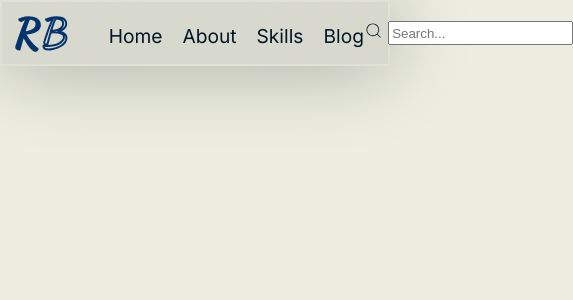
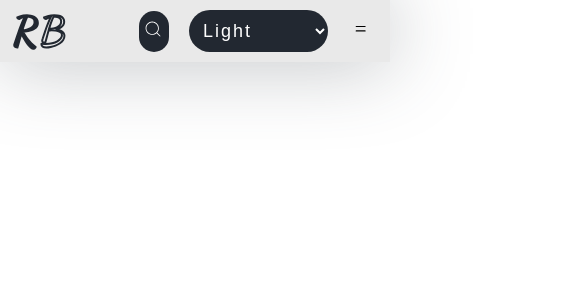
Before and after one commit to riteshbarman02/blog-app, a React (Create React App) app: page / in a window 390 px wide. Shown: the top 300 px of the page, 573 px wide, since content can reach past the window. Built offline with nearby package versions, Linux system fonts and the light colour scheme.

Commit message:
add theme selection and responsive menu toggle to Navbar, refactor styles with CSS variables

```diff
--- a/src/components/navbar/Navbar.jsx
+++ b/src/components/navbar/Navbar.jsx
@@ -1,17 +1,40 @@
-import React from "react";
+import React, { useState } from "react";
 import "./navbar.scss";
 import { CiSearch } from "react-icons/ci";
+import { HiOutlineMenuAlt4 } from "react-icons/hi";
+import { RxCross1 } from "react-icons/rx";
+
+
+const themes = [
+  "light",
+  "dark",
+  "ocean",
+  "sunset",
+];
 
 const Navbar = () => {
+  const [theme, setTheme] = useState("default");
+  const [isMenuOpen, setIsMenuOpen] = useState(false); // State for toggling the menu
+
+  const handleThemeChange = (event) => {
+    const selectedTheme = event.target.value;
+    setTheme(selectedTheme);
+    document.documentElement.setAttribute("data-theme", selectedTheme);
+  };
+
+  const toggleMenu = () => {
+    setIsMenuOpen(!isMenuOpen);
+  };
+
   return (
     <div className="navbar">
       <div className="content">
         <div className="left-navigator">
-          <div class="logo">
-            <span class="letter r">R</span>
-            <span class="letter b">B</span>
+          <div className="logo">
+            <span className="letter r">R</span>
+            <span className="letter b">B</span>
           </div>
-          <div className="menu">
+          <div className={`menu ${isMenuOpen ? "active" : ""}`}>
             <ul>
               <li>Home</li>
               <li>About</li>
@@ -22,9 +45,24 @@ const Navbar = () => {
         </div>
         <div className="right-navigator">
           <div className="searchbar">
-            <label htmlFor="search"><CiSearch /></label>
-            <input type="text" placeholder="Search..." />
+            <button className="btn-search">
+              <CiSearch />
+            </button>
+            <input type="text" placeholder="Search..." className="input-search" />
           </div>
+          <div className="theme-selector">
+            <select value={theme} onChange={handleThemeChange}>
+              {themes.map((themeOption) => (
+                <option key={themeOption} value={themeOption}>
+                  {themeOption.charAt(0).toUpperCase() + themeOption.slice(1)}
+                </option>
+              ))}
+            </select>
+          </div>
+          <button className="hamburger" onClick={toggleMenu}>
+          {isMenuOpen ? <RxCross1 /> : <HiOutlineMenuAlt4 />
+          }
+          </button>
         </div>
       </div>
     </div>
--- a/src/components/navbar/navbar.scss
+++ b/src/components/navbar/navbar.scss
@@ -8,11 +8,14 @@
   padding: 6px 12px;
   background: rgba(39, 39, 39, 0.1);
   backdrop-filter: blur(60px);
-  color: $color-quaternary;
+  color: var(--color-quaternary);
   font-size: 1.2rem;
   -webkit-backdrop-filter: blur(60px);
-  border: 2px solid rgba(255, 255, 255, 0.2);
-  box-shadow: 0 0 80px rgba(0, 0, 0, 0.3);
+
+  box-shadow: 0 0 80px var(--color-tertiary-transparent);
+  /* decrease the box shadow opacity
+   */
+  transition: all 0.5s ease;
 
   .content {
     max-width: 1280px;
@@ -40,7 +43,7 @@
           bottom: -4px; /* Position the underline just below the logo */
           left: 0;
           height: 2px; /* Thickness of the underline */
-          background-color: $color-tertiary; /* Underline color */
+          background-color: var(--color-tertiary); /* Underline color */
           transition: width 0.3s ease; /* Smooth animation for underline */
         }
 
@@ -57,14 +60,14 @@
 
         .letter.r {
 
-          -webkit-text-stroke: 2px $color-tertiary; /* Add an outline matching the fill color */
-          -webkit-text-fill-color: $color-tertiary; /* Blue fill for the letter */
+          -webkit-text-stroke: 2px var(--color-tertiary); /* Add an outline matching the fill color */
+          -webkit-text-fill-color: var(--color-tertiary); /* Blue fill for the letter */
 
         }
 
         .letter.b {
           color: transparent;
-          -webkit-text-stroke: 2px $color-tertiary; /* White outline for the letter */
+          -webkit-text-stroke: 2px var(--color-tertiary); /* White outline for the letter */
           -webkit-text-fill-color: transparent; /* Transparent fill */
 
         }
@@ -75,13 +78,13 @@
 
           .letter.r{
               color: transparent;
-              -webkit-text-stroke: 2px $color-tertiary; /* White outline for the letter */
+              -webkit-text-stroke: 2px var(--color-secondary); /* White outline for the letter */
               -webkit-text-fill-color: transparent; /* Transparent fill */
           }
           .letter.b{
-              color: blue;
-              -webkit-text-stroke: 2px $color-tertiary; /* Add an outline matching the fill color */
-              -webkit-text-fill-color: $color-tertiary; /* Blue fill for the letter */
+
+              -webkit-text-stroke: 2px var(--color-secondary); /* Add an outline matching the fill color */
+              -webkit-text-fill-color: var(--color-tertiary); /* Blue fill for the letter */
           }
         }
       }
@@ -96,9 +99,9 @@
 
               li{
                   position: relative;
-                  color: $color-quaternary;
+                  color:var(--color-tertiary);
                   &:hover{
-                      color: $color-secondary;
+                      color: var(--color-secondary);
                       cursor: pointer;
                   }
                   &::after {
@@ -108,7 +111,7 @@
                       bottom: -4px; /* Position the underline just below the logo */
                       left: 0;
                       height: 2px; /* Thickness of the underline */
-                      background-color: $color-secondary; /* Underline color */
+                      background-color: var(--color-secondary); /* Underline color */
                       transition: width 0.3s ease; /* Smooth animation for underline */
                     }
 
@@ -119,15 +122,144 @@
                     }
               }
           }
+          @media (max-width: 768px) {
+            display: none;
+            position: absolute;
+            top: 60px;
+            left: 0;
+            background-color: #fff;
+            width: 100%;
+            padding: 1rem;
+            flex-direction: column;
+
+            &.active {
+              display: flex;
+            }
+
+            li {
+              margin: 1rem 0;
+            }
+          }
+
+
       }
     }
     .right-navigator{
       display: flex;
       align-items: center;
+      gap: 20px;
       .searchbar{
+        width: fit-content;
+        height: fit-content;
+        position: relative;
         display: flex;
-        gap: 5px;
+        align-items: center;
+
+        .input-search{
+
+          width: 0px;
+          border-style: none;
+          padding: 10px;
+          font-size: 18px;
+          letter-spacing: 2px;
+          outline: none;
+          border-radius: 25px;
+          transition: all .5s ease-in-out;
+          background-color: var(--color-tertiary);
+          padding-right: 20px;
+          color:#fff;
+
+          &:hover{
+            background-color: var(--color-tertiary);
+          }
+        }
+        .input-search::placeholder{
+          color: var(--color-quaternary);
+          font-size: 18px;
+          letter-spacing: 2px;
+          font-weight: 100;
+        }
+        .btn-search{
+
+          border-style: none;
+          font-size: 20px;
+          font-weight: bold;
+          outline: none;
+          cursor: pointer;
+          border-radius: 50%;
+          position: absolute;
+          right: 0px;
+          color:var(--color-primary);
+          background-color:transparent;
+          pointer-events: painted;
+
+          &:focus{
+            color: var(--color-tertiary);
+          }
+
+        }
+        .btn-search:focus ~ .input-search{
+          width: 140px;
+          border-radius: 3px;
+          background-color: transparent;
+
+          color: var(--color-tertiary);
+          border:1px solid var(--color-tertiary);
+          transition: all 500ms cubic-bezier(0, 0.110, 0.35, 2);
+        }
+        .input-search:focus{
+          width: 140px;
+          color: var(--color-tertiary);
+          background-color: transparent;
+          border:1px solid var(--color-tertiary);
+          transition: all 500ms cubic-bezier(0, 0.110, 0.35, 2);
+        }
+
       }
+
+
+
+      .theme-selector {
+        transition: all .5s ease-in-out;
+
+      select {
+        border: 1px solid var(var(--color-quaternary));
+        background-color: var(--color-tertiary);
+        color: var(--color-primary);
+        border-style: none;
+        padding: 10px;
+        font-size: 18px;
+        letter-spacing: 2px;
+        outline: none;
+        border-radius: 25px;
+        transition: all .5s ease-in-out;
+
+        padding-right: 40px;
+
+      }
+    }
+      .hamburger {
+        display: none;
+        flex-direction: column;
+        justify-content: space-between;
+        width: 30px;
+        height: 20px;
+        cursor: pointer;
+        border: none;
+        outline: none;
+        background: transparent;
+
+        .line {
+          width: 100%;
+          height: 3px;
+          background-color: #000;
+        }
+
+        @media (max-width: 768px) {
+          display: flex;
+        }
+      }
+
     }
   }
 }
--- a/src/styles/_variables.scss
+++ b/src/styles/_variables.scss
@@ -1,4 +1,41 @@
-$color-primary: #edeee1;
-$color-secondary: #6EACDA;
-$color-tertiary: #03346E;
-$color-quaternary: #021526;
+// src/styles/variables.scss
+:root {
+    --color-primary: #ffffff;
+    --color-secondary: #393E46;
+    --color-tertiary: #222831;
+    --color-quaternary: #222831;
+    --color-tertiary-transparent:#454c555e;
+  }
+
+  [data-theme="light"] {
+    --color-primary: #ffffff;
+    --color-secondary: #393E46;
+    --color-tertiary: #222831;
+    --color-quaternary: #222831;
+    --color-tertiary-transparent:#454c555e;
+  }
+
+  [data-theme="dark"] {
+    --color-primary: #222831;
+    --color-secondary: #393E46;
+    --color-tertiary: #f6f7e3;
+    --color-quaternary: #697471;
+    --color-tertiary-transparent: #81818162;
+
+  }
+
+  [data-theme="ocean"] {
+    --color-primary: #493628;
+    --color-secondary: #A7B49E;
+    --color-tertiary: #E4E0E1;
+    --color-quaternary: #A7B49E;
+
+  }
+
+  [data-theme="sunset"] {
+    --color-primary: #ff9e80;
+    --color-secondary: #ff7043;
+    --color-tertiary: #d84315;
+    --color-quaternary: #bf360c;
+
+  }
--- a/src/styles/app.scss
+++ b/src/styles/app.scss
@@ -4,8 +4,9 @@ body {
   margin: 0;
   padding: 0;
   width: 100%;
-  background-color: $color-primary;
+  background-color: var(--color-primary);
   font-family: "Inter", sans-serif;
+  transition: all 0.5s ease;
 }
 
 .main{
```
